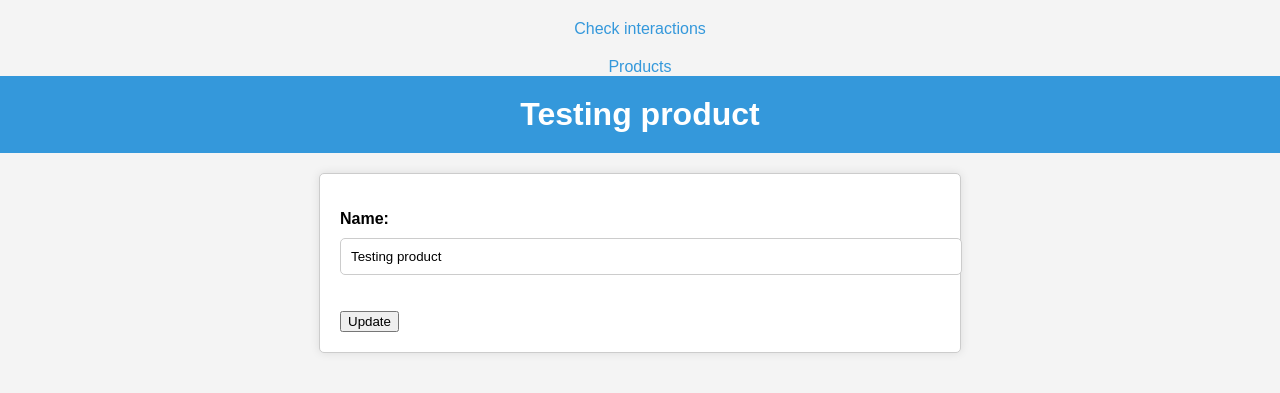
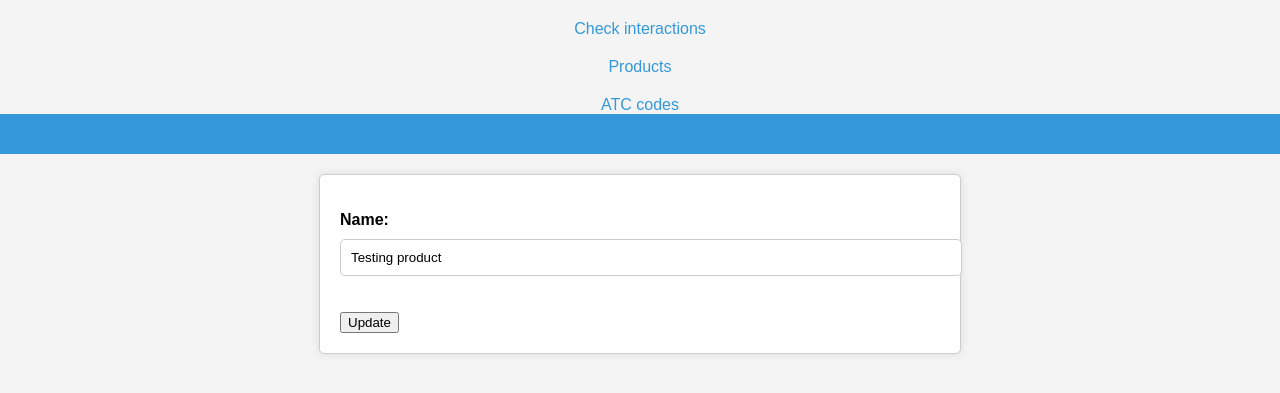
Before and after one commit to Hamza5/drug_interaction, a Django app: page /products/1/ in a window 1280 px wide. Shown: the top 393 px of the page. Run offline with Django 4.2, Linux system fonts and the light colour scheme; data comes from the database, SQL or seed files in the repository.

Commit message:
Added ATC Codes views.

```diff
--- a/drug_interaction_website/drug_interaction/templates/base.html
+++ b/drug_interaction_website/drug_interaction/templates/base.html
@@ -10,6 +10,7 @@
     <nav>
         <a href="{% url 'check_interactions' %}">Check interactions</a>
         <a href="{% url 'products' %}">Products</a>
+        <a href="{% url 'atc_codes' %}">ATC codes</a>
     </nav>
     <h1>{% block header %}{%  endblock %}</h1>
     {% block content %}{% endblock %}
--- a/drug_interaction_website/drug_interaction/urls.py
+++ b/drug_interaction_website/drug_interaction/urls.py
@@ -6,5 +6,7 @@
     path('check-interactions/', views.check_drug_interactions, name='check_interactions'),
     path('products/', views.ProductListCreate.as_view(), name='products'),
     path('products/<int:pk>/', views.ProductShowUpdate.as_view(), name='product_update'),
+    path('atc-codes/', views.ATCCodeListCreate.as_view(), name='atc_codes'),
+    path('atc-codes/<int:pk>/', views.ATCCodeShowUpdate.as_view(), name='atc_code_update'),
     path('', lambda request: redirect('check_interactions', permanent=False)),
 ]
--- a/drug_interaction_website/drug_interaction/views.py
+++ b/drug_interaction_website/drug_interaction/views.py
@@ -2,7 +2,7 @@
 from django.urls import reverse_lazy
 from django.views.generic import UpdateView, CreateView
 from django.core.paginator import Paginator
-from drug_interaction.models import Drug, ProductName
+from drug_interaction.models import Drug, ProductName, ATCCode
 
 
 def check_drug_interactions(request):
@@ -32,11 +32,6 @@
     template_name = 'product.html'
     success_url = reverse_lazy('products')
 
-    def get_context_data(self, **kwargs):
-        context = super().get_context_data(**kwargs)
-        context['product'] = ProductName.objects.get(id=self.kwargs['pk'])
-        return context
-
 
 class ProductListCreate(CreateView):
     model = ProductName
@@ -51,3 +46,25 @@
         page = self.request.GET.get('page', 1)
         context['products'] = paginator.get_page(page)
         return context
+
+
+class ATCCodeListCreate(CreateView):
+    model = ProductName
+    template_name = 'atc_code_list.html'
+    fields = '__all__'
+    success_url = reverse_lazy('atc_codes')
+
+    def get_context_data(self, **kwargs):
+        context = super().get_context_data(**kwargs)
+        atc_codes = ATCCode.objects.all().order_by('code')
+        paginator = Paginator(atc_codes, self.request.GET.get('page_size', 25))
+        page = self.request.GET.get('page', 1)
+        context['atc_codes'] = paginator.get_page(page)
+        return context
+
+
+class ATCCodeShowUpdate(UpdateView):
+    model = ATCCode
+    fields = '__all__'
+    template_name = 'atc_code.html'
+    success_url = reverse_lazy('atc_codes')
```
Also changed, not shown: drug_interaction_website/drug_interaction/templates/atc_code.html (added, +12 -0 lines), drug_interaction_website/drug_interaction/templates/atc_code_list.html (added, +28 -0 lines).
